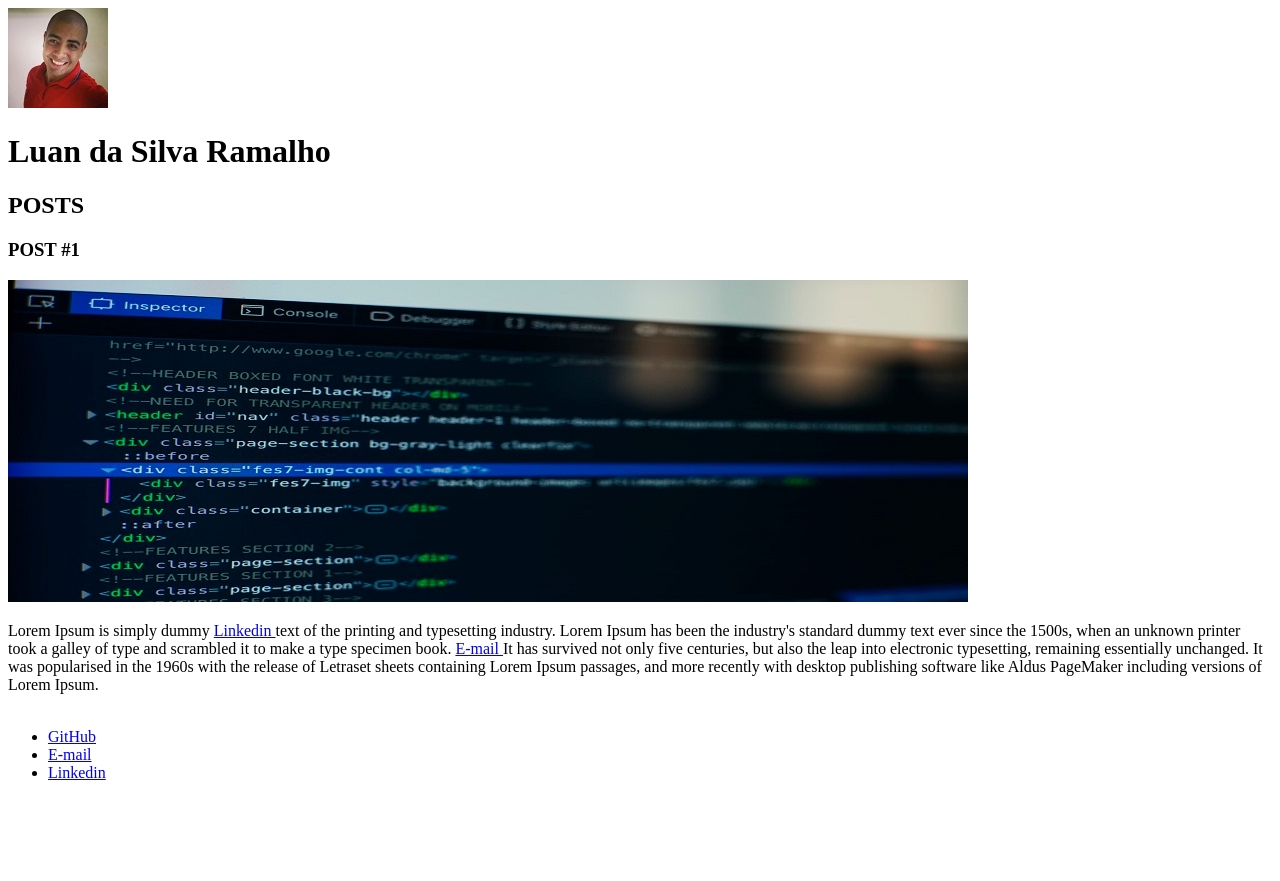
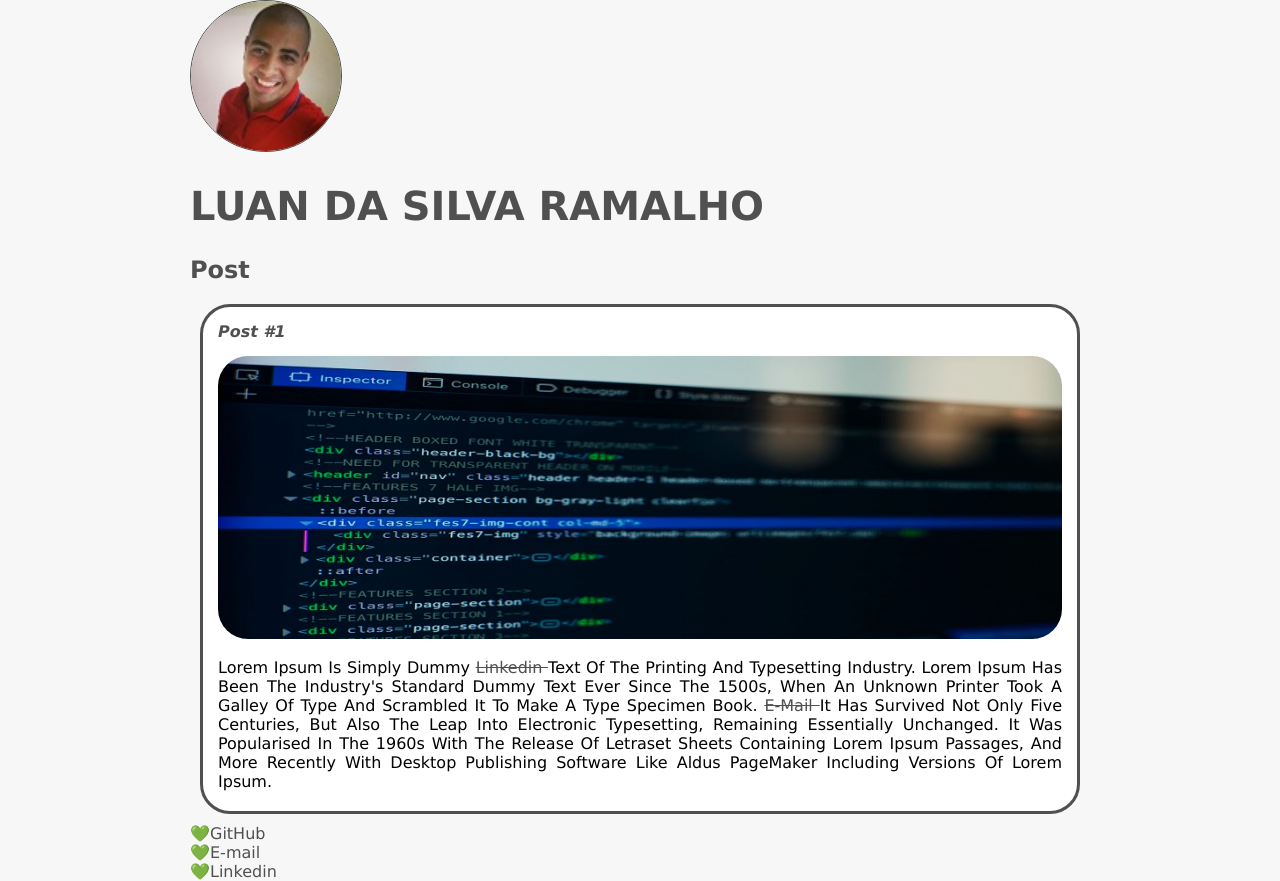
Before and after one commit to luanlsr/Bootcamp-everis-FullStack-developer, a plain HTML site: page views/index.html in a window 1280 px wide. Before the commit the page ends 800 px from the top, so only its background shows below. Drawn offline with Linux system fonts and the light colour scheme.

Commit message:
Terminado curso de CSS
Página estilizada com os princípios básicos de HTML5 e CSS3.

```diff
--- /dev/null
+++ b/css/custom.css
@@ -0,0 +1,57 @@
+body{
+    background: #f7f7f7;
+    font-family: Verdana, Geneva, Tahoma, sans-serif;
+    max-width: 900px;
+    margin: auto;
+}
+.photo{
+    border-radius: 50%;
+    height: 150px;
+    border: 1px solid #505050;
+}
+#title, .subtitle, .post_title{
+    color: #505050;
+
+}
+#title{
+    font-size: 40px;
+    text-transform: uppercase;
+}
+a{
+    text-decoration: line-through;
+    color: #505050;
+}
+
+.post_title{
+    font-size: 16px;
+    font-style: italic;
+    margin: 0;
+    margin-bottom: 15px;
+}
+.post{
+    background: #fff;
+    padding: 15px;
+    border: 3px solid #505050;
+    border-radius: 30px;
+    margin: 10px;
+}
+.post_content{
+    margin: 0;
+    margin-bottom: 5px;
+    text-align: justify;
+    text-transform: capitalize;
+}
+.post_image{
+    margin-bottom: 15px;
+    border-radius: 30px;
+    width: 100%;
+}
+.contacts_list{
+    list-style-type: "\1F49A";
+    margin: 0;
+    padding: 0;
+    padding-left: 20px;
+}
+.contacts_list li a{
+    text-decoration: none;
+}
--- a/views/index.html
+++ b/views/index.html
@@ -7,28 +7,32 @@
     <title>Everis FullStack developer</title>
 
     <link rel="shortcut icon" href="/dio_everis logo.png">
+    <link rel="stylesheet" href="/css/custom.css">
+
 </head>
 
 <body>
     <header>
-        <img src="/img/IMG-20190207-WA0008.jpg" alt="ilustração do rosto de Luan Ramalho">
-        <h1>Luan da Silva Ramalho</h1>
+        <img class="photo" src="/img/IMG-20190207-WA0008.jpg" alt="ilustração do rosto de Luan Ramalho">
+        <h1 id="title">Luan da Silva Ramalho</h1>
+
+
     </header>
     <section>
-        <h2>POSTS</h2>
-        <article>
+        <h2 class="subtitle">Post</h2>
+        <article class="post">
             <header>
-                <h3>POST #1</h3>
-                <img src="/img/html code.jpg" alt="Editor de texto mostrando códigos HTML">
+                <h3 class="post_title"> Post #1</h3>
+                <img class="post_image" src="/img/html code.jpg" alt="Editor de texto mostrando códigos HTML">
             </header>
-            <p>
+            <p class="post_content">
                 Lorem Ipsum is simply dummy <a href="https://www.linkedin.com/in/luan-ramalholsr" target="_blank">Linkedin </a> text of the printing and typesetting industry. Lorem Ipsum has been the industry's standard dummy text ever since the 1500s, when an unknown printer took a galley of type and scrambled it to make a type specimen book. <a href="mailto:luanfswd@gmail.com" target="_blank">E-mail </a> It has survived not only five centuries, but also the leap into electronic typesetting, remaining
-                essentially unchanged. It was popularised in the 1960s with the release of Letraset sheets containing Lorem Ipsum passages, and more recently with desktop publishing software like Aldus PageMaker including versions of Lorem Ipsum.<br><br>
+                essentially unchanged. It was popularised in the 1960s with the release of Letraset sheets containing Lorem Ipsum passages, and more recently with desktop publishing software like Aldus PageMaker including versions of Lorem Ipsum.
             </p>
         </article>
     </section>
     <footer>
-        <ul>
+        <ul class="contacts_list">
             <li>
                 <a href="https://github.com/luanlsr" target="_blank">GitHub</a>
             </li>
```
